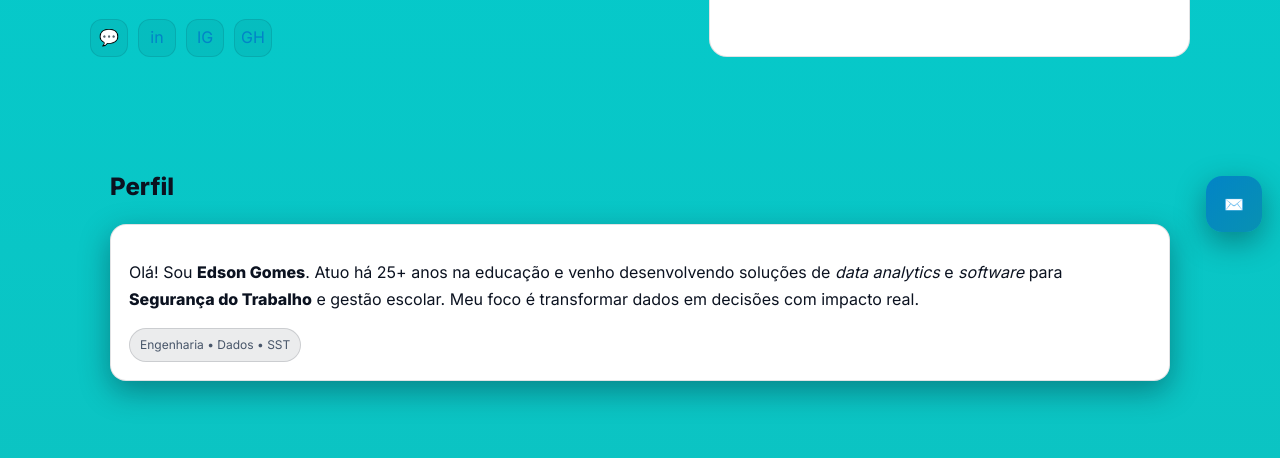
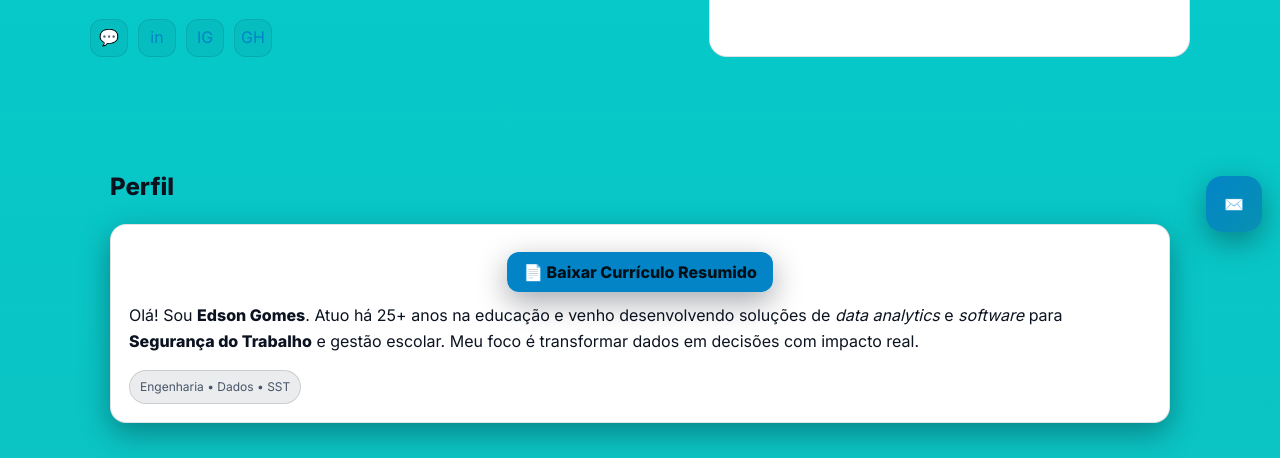
Before and after one commit to ppelino/Portifolio_Edson2025, a plain HTML site: page index.html in a window 1280 px wide. Shown: the part 550-1008 px from the top of the page. Drawn offline with nearby package versions, Linux system fonts and the light colour scheme.

Commit message:
Update index.html

```diff
--- a/index.html
+++ b/index.html
@@ -153,6 +153,12 @@
     <div class="container">
       <h2 class="section-title">Perfil</h2>
       <div class="card">
+        <div style="margin-top:16px; text-align:center;">
+  <a class="cta-btn" href="Edson_Gomes_Braz_CV_Resumo.pdf" target="_blank">
+    📄 Baixar Currículo Resumido
+  </a>
+</div>
+
         <p>Olá! Sou <strong>Edson Gomes</strong>. Atuo há 25+ anos na educação e venho desenvolvendo soluções de <em>data analytics</em> e <em>software</em> para <strong>Segurança do Trabalho</strong> e gestão escolar. Meu foco é transformar dados em decisões com impacto real.</p>
         <div class="badge">Engenharia • Dados • SST</div>
       </div>
```
